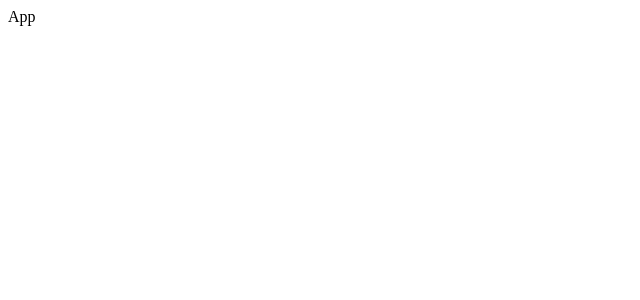
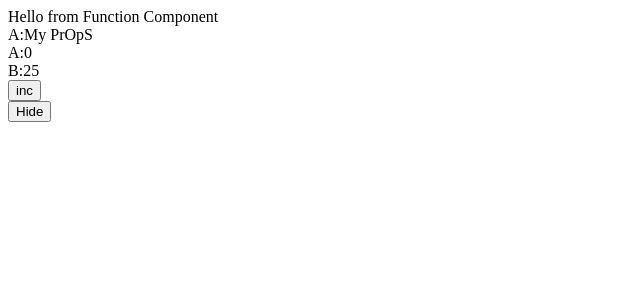
Before and after one commit to HBKLXNDR/ReactDemos, a React (Create React App) app: page / in a window 1280 px wide. Shown: the top 300 px of the page, without its empty margins (0-640 px from the left). Built offline with nearby package versions, Linux system fonts and the light colour scheme.

Commit message:
lesson5_pt3

```diff
--- a/src/App.js
+++ b/src/App.js
@@ -1,9 +1,13 @@
-import React from 'react';
+import React, {useState} from 'react';
+import {ClassComponent} from "./components";
+import {FunctionComponent} from "./components/FunctionComponent";
 
 const App = () => {
+    const [flag, setFlag] = useState(true);
     return (
         <div>
-            App
+            <div> {flag && <FunctionComponent  ssss={"My PrOpS"}/>}</div>
+            <button onClick={() => setFlag(prev => !prev)}>Hide</button>
         </div>
     );
 };
--- /dev/null
+++ b/src/components/ClassComponent.js
@@ -0,0 +1,29 @@
+import {Component} from "react";
+
+class ClassComponent extends Component {
+    constructor(props) {
+        super(props);
+        this.state = {
+            a: 0,
+            b: 25
+        }
+    }
+
+    inc() {
+        this.setState(prev => ({a: prev.a + 1}))
+    }
+
+    render() {
+        return (
+            <div>
+                Hello from Class Component
+                <div>A:{this.props.ssss}</div>
+                <div>A:{this.state.a}</div>
+                <div>B:{this.state.b}</div>
+                <button onClick={() => this.inc()}>inc</button>
+            </div>
+        )
+    }
+}
+
+export {ClassComponent}
--- /dev/null
+++ b/src/components/FunctionComponent.js
@@ -0,0 +1,27 @@
+import React, {useEffect, useState} from 'react';
+
+function FunctionComponent(props) {
+    const {ssss} = props;
+    const [state, setState] = useState({a: 0, b: 25});
+
+    const inc = () => {
+        setState({...state, a: state.a + 1})
+    }
+    useEffect(()=>{
+
+    },[])
+    useEffect(()=>{
+
+    },[props, state])
+    return (
+        <div>
+            Hello from Function Component
+            <div>A:{ssss}</div>
+            <div>A:{state.a}</div>
+            <div>B:{state.b}</div>
+            <button onClick={() => inc()}>inc</button>
+        </div>
+    );
+}
+
+export {FunctionComponent};
--- /dev/null
+++ b/src/components/index.js
@@ -0,0 +1,2 @@
+export * from "./ClassComponent";
+export * from "./FunctionComponent";
```
Also changed, not shown: 1 other file (tests, documents, lock files or other folders).
